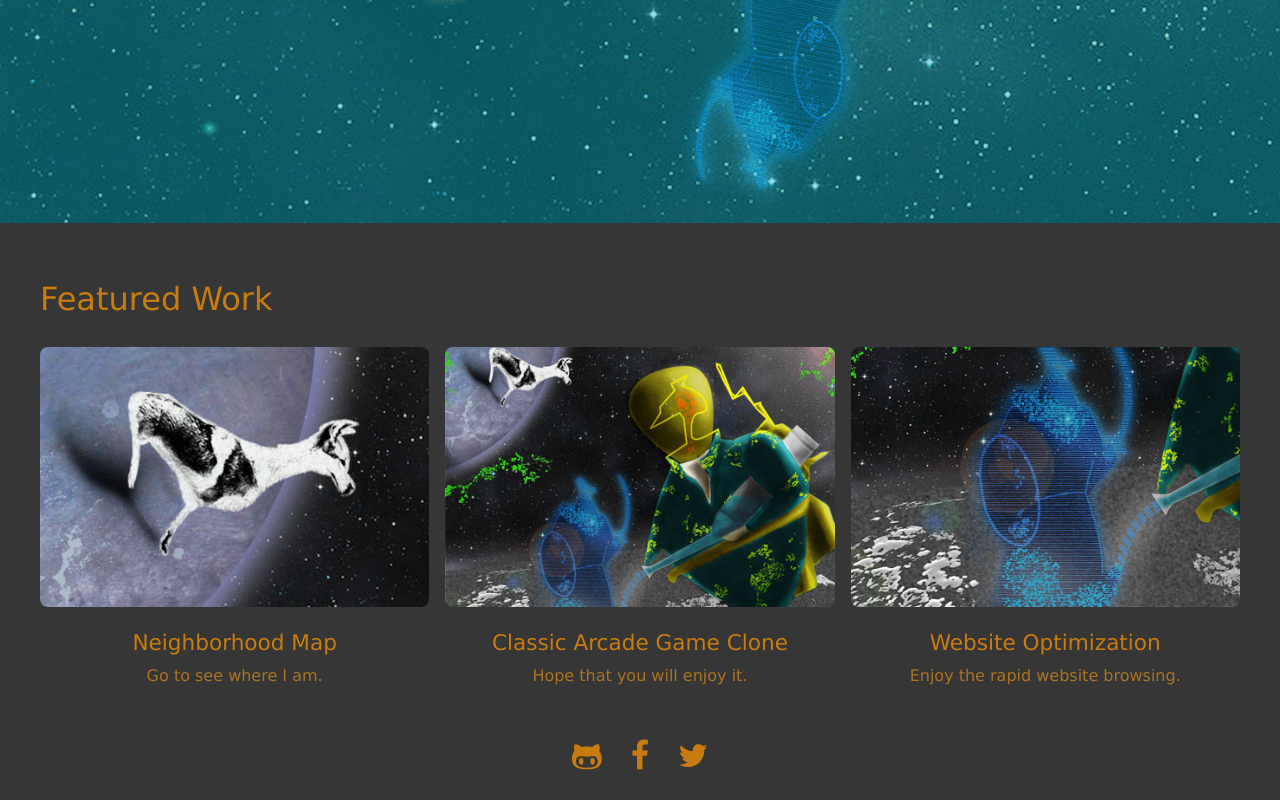
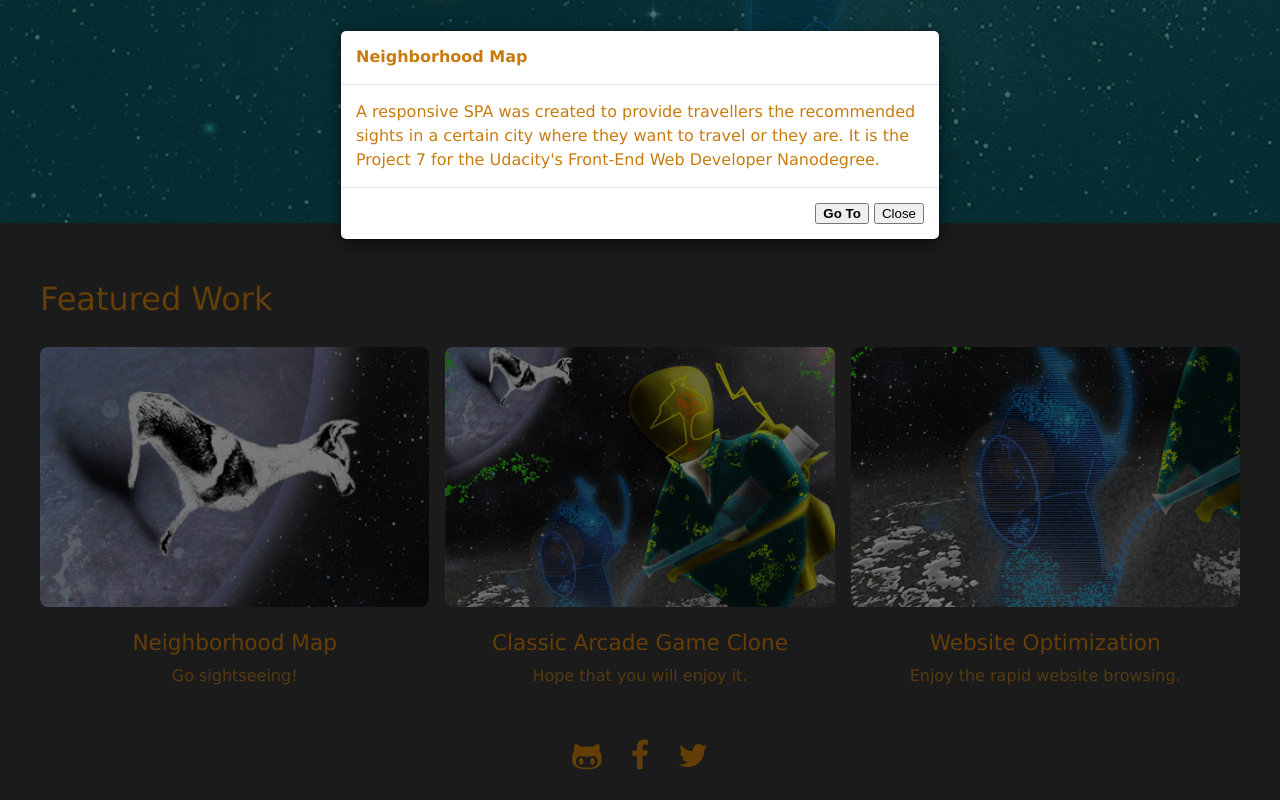
Before and after one commit to gaoshu883/a-portfolio-site, a website: page src/index.html in a window 1280 px wide. Both pictures are taken after a click on the picture 234 px from the left and 1226 px from the top of the page. Shown: the part 750-1550 px from the top of the page. Drawn offline with Linux system fonts and the light colour scheme.

Commit message:
bug: modifying project URL

```diff
--- a/src/index.html
+++ b/src/index.html
@@ -52,8 +52,8 @@
             <div class="featured-work">
                 <div class="work-item">
                     <img class="work-image responsive-image" src="images/dog.jpg" alt="Neighborhood Map" data-toggle="modal" data-target="#work1">
-                    <h3 class="item-title"><a href="/">Neighborhood Map</a></h3>
-                    <p class="item-description">Go to see where I am.</p>
+                    <h3 class="item-title"><a href="https://github.com/gaoshu883/neighborhood-map">Neighborhood Map</a></h3>
+                    <p class="item-description">Go sightseeing!</p>
                 </div>
                 <div class="work-item">
                     <img class="work-image responsive-image" src="images/adventure.jpg" alt="Classic Arcade Game Clone" data-toggle="modal" data-target="#work2">
@@ -70,7 +70,7 @@
         <!-- Social link -->
         <footer class="social row">
             <ul class="social-link">
-                <li class="social-link-item"><a href="/"><i class=" fa fa-github-alt fa-2x" aria-hidden="true"></i></a></li>
+                <li class="social-link-item"><a href="https://github.com/gaoshu883"><i class=" fa fa-github-alt fa-2x" aria-hidden="true"></i></a></li>
                 <li class="social-link-item"><a href="/"><i class=" fa fa-facebook fa-2x" aria-hidden="true"></i></a></li>
                 <li class="social-link-item"><a href="/"><i class="fa fa-twitter fa-2x"  aria-hidden="true"></i></a></li>
             </ul>
@@ -81,12 +81,13 @@
         <div class="modal-dialog">
             <div class="modal-content">
                 <div class="modal-header">
-                    <h4 class="modal-title" id="modal-lable-1">Neighborhood Map</h4>
+                    <h4 class="modal-title" id="modal-lable-1"><a href="https://github.com/gaoshu883/neighborhood-map">Neighborhood Map</a></h4>
                 </div>
                 <p class="modal-body">
-                    Welcome to my portfolio site. I'm happy to share my featured work with you. I want to be a front-end developer but now still a green hand. Anyway, I'm addicted to exploring the front end and trust that every effort will pay off. BTW, the featured work is coming later, so stay tuned! Thank you.
+                    A responsive SPA was created to provide travellers the recommended sights in a certain city where they want to travel or they are. It is the Project 7 for the Udacity's Front-End Web Developer Nanodegree.
                 </p>
                 <div class="modal-footer">
+                    <button type="button"><a href="https://github.com/gaoshu883/neighborhood-map">Go To</a></button>
                     <button type="button" class="btn btn-default" data-dismiss="modal">Close</button>
                 </div>
             </div>
@@ -124,9 +125,9 @@
             </div>
         </div>
     </div>
-    <script src="js/jquery-3.1.1.min.js" async></script>
-    <script src="js/bootstrap.min.js" async></script>
-    <script src="js/menu.js" async></script>
+    <script src="js/jquery-3.1.1.min.js"></script>
+    <script src="js/bootstrap.min.js"></script>
+    <script src="js/menu.js"></script>
 </body>
 </html>
 <link rel="stylesheet" href="https://maxcdn.bootstrapcdn.com/font-awesome/4.6.3/css/font-awesome.css">
```
Also changed, not shown: dist/index.html.
